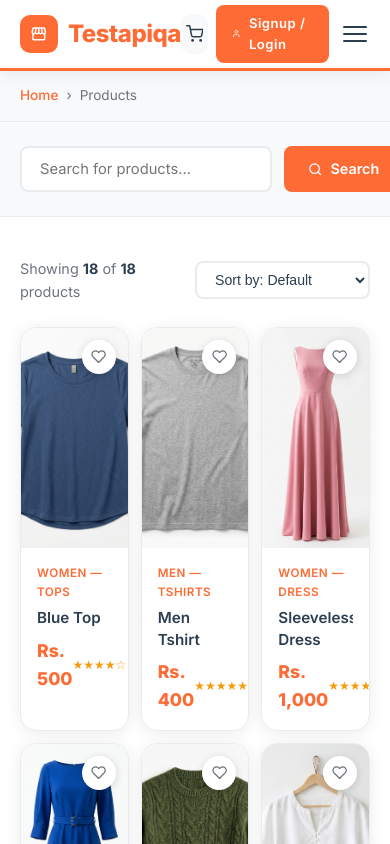
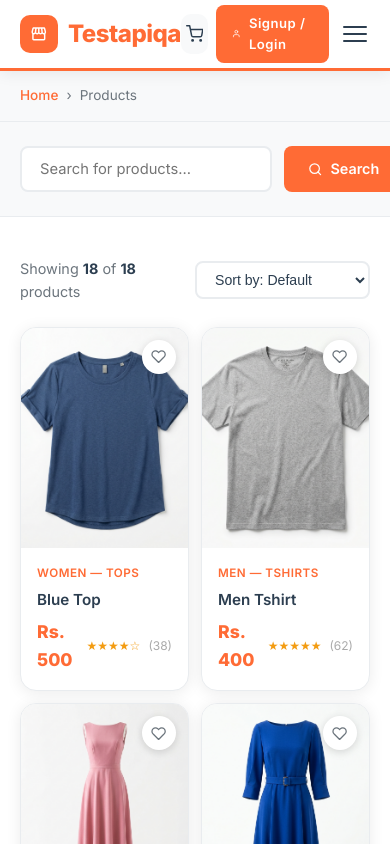
Before and after one commit to poornavenkatasaidronadula-lgtm/Testapiqa, a React (Create React App) app: page /products in a window 390 px wide. Shown: the top 844 px of the page. Built offline with nearby package versions, Linux system fonts and the light colour scheme.

Commit message:
Fix responsive product grid on Products page for mobile view

```diff
--- a/src/App.css
+++ b/src/App.css
@@ -448,6 +448,12 @@
   display: grid;
   grid-template-columns: repeat(4, 1fr);
   gap: 24px;
+}
+
+@media (min-width: 769px) {
+  .products-page-layout .product-grid {
+    grid-template-columns: repeat(3, 1fr);
+  }
 }
 
 .product-card {
--- a/src/pages/Products.js
+++ b/src/pages/Products.js
@@ -201,7 +201,7 @@ export default function Products() {
                 </button>
               </div>
             ) : (
-              <div className="product-grid" style={{ gridTemplateColumns: 'repeat(3, 1fr)' }}>
+              <div className="product-grid">
                 {filtered.map(product => (
                   <ProductCard key={product.id} product={product} showToast={showToast} />
                 ))}
```
